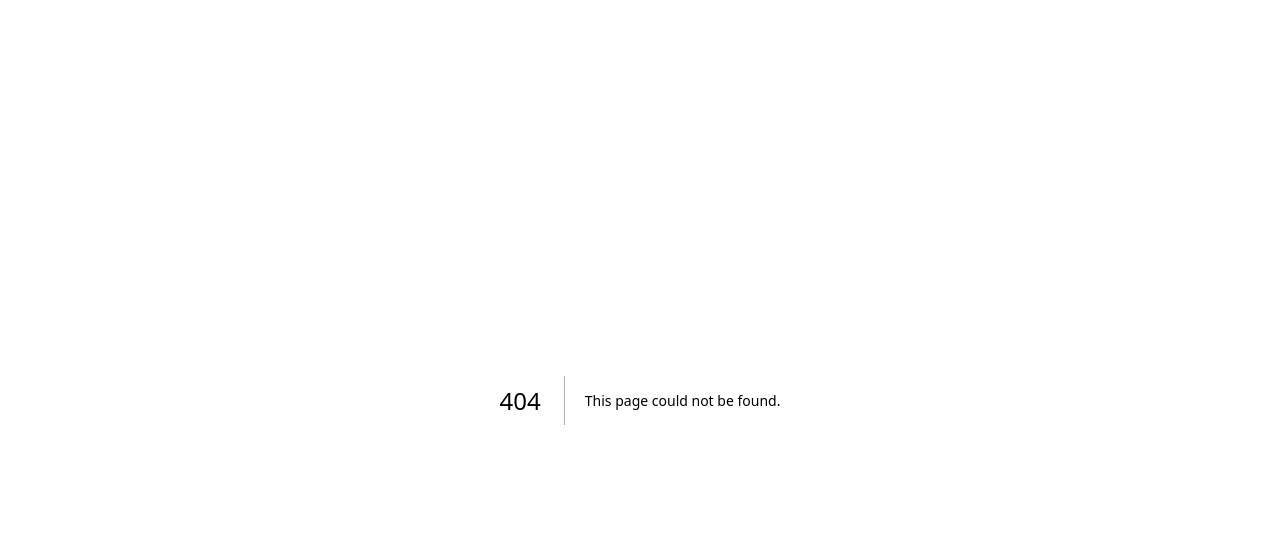
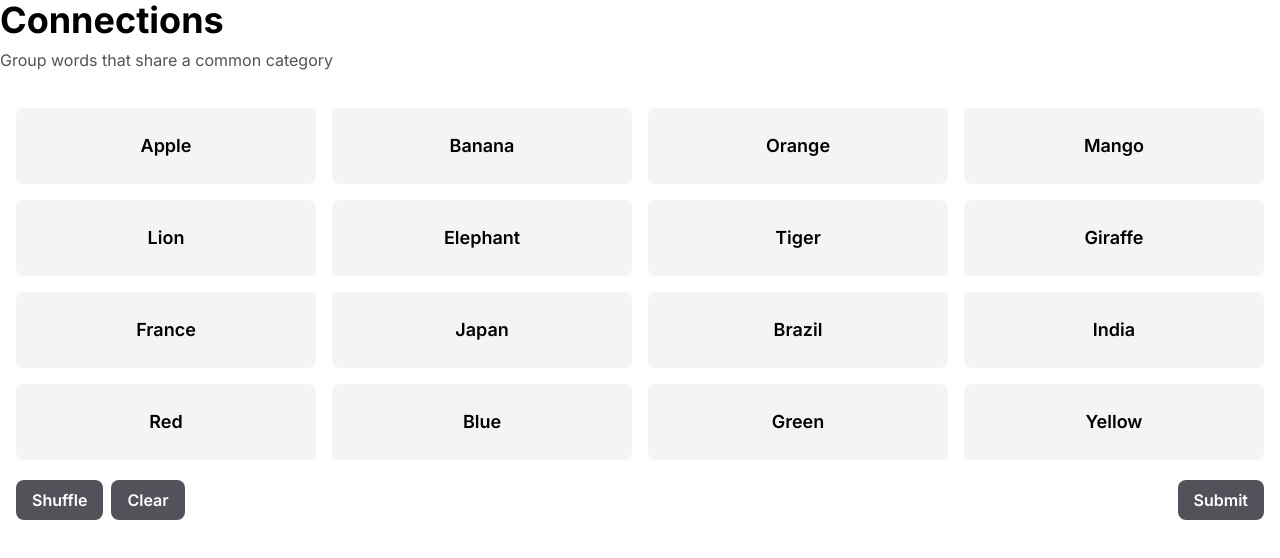
Before and after one commit to JstVex/JV_games, a Next.js app: page /connections in a window 1280 px wide. Before the commit this address had no page. Shown: the top 558 px of the page. Built offline with nearby package versions, Linux system fonts and the light colour scheme.

Commit message:
Fix git commit error

```diff
--- /dev/null
+++ b/app/connections/page.tsx
@@ -0,0 +1,19 @@
+import Game from "@/components/connections/Game";
+
+const Connections = () => {
+    return (
+        <div>
+            <div className="flex flex-col gap-y-2">
+                <h1 className="text-4xl font-bold">
+                    Connections
+                </h1>
+                <p className="text-base text-zinc-600">
+                    Group words that share a common category
+                </p>
+            </div>
+            <Game />
+        </div>
+    );
+}
+
+export default Connections;
--- a/components/connections/Game.tsx
+++ b/components/connections/Game.tsx
@@ -48,7 +48,7 @@ const Game = () => {
         const selectedSquares = squares.filter(square => square.selected);
 
         if (selectedSquares.length !== 4) {
-            alert("Please select exactly 4 squares");
+            alert("Please select exactly 4 squares.");
             return;
         }
 
@@ -64,8 +64,9 @@ const Game = () => {
             const remainingSquares = squares.filter(square => !square.selected);
 
             setSquares(remainingSquares);
+            setCorrectGuessDetails([...correctGuessDetails, newGuess]);
         } else {
-            alert("Incorrect");
+            alert("Incorrect. The selected squares are not in the same category.");
         }
     };
 
```
